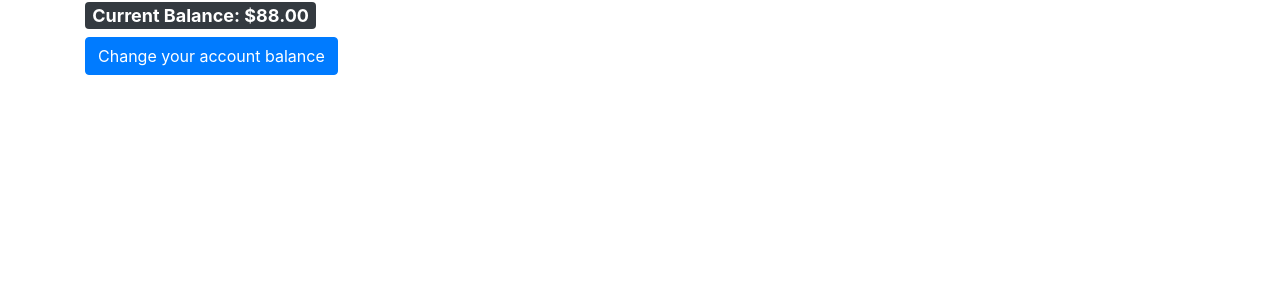
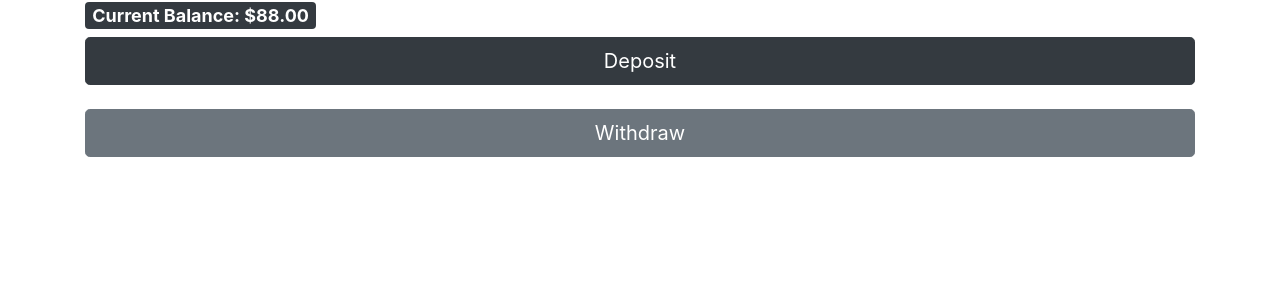
Before and after one commit to bruss425/Python-Local-server, a Flask app: page /account in a window 1280 px wide. Shown: the part 58-358 px from the top of the page. Run offline with Flask 3, Linux system fonts and the light colour scheme; a user stored in the database is signed in; some libraries are stand-ins or nearby versions.

Commit message:
changed /account

```diff
--- a/website/auth.py
+++ b/website/auth.py
@@ -56,7 +56,7 @@ def sign_up():
             flash('Password must be at least 7 characters.', category='error')
         else:
             new_user = User(email=email, first_name=first_name, password=generate_password_hash(
-                password1, method='sha256',balance1 = "0" ))
+                password1, method='sha256'), balance1 = 0)
             db.session.add(new_user)
             db.session.commit()
             login_user(new_user, remember=True)
--- a/website/models.py
+++ b/website/models.py
@@ -16,4 +16,4 @@ class User(db.Model, UserMixin):
     password = db.Column(db.String(150))
     first_name = db.Column(db.String(150))
     notes = db.relationship('Note')
-    balance1 = db.Column(db.String(150))
+    balance1 = db.Column(db.Integer)
--- /dev/null
+++ b/website/templates/account/base.html
@@ -0,0 +1,18 @@
+{% extends "base.html" %} {% block title %}Account{% endblock %} {% block content
+  %}
+  <h4 class= "align-text-bottom">
+      <span class="badge badge-dark">
+          Current Balance: ${{balance}}.00
+      </span>
+    </h4>
+
+
+  <a href="/account/deposit">
+    <button type="button" class="btn btn-dark btn-lg btn-block">Deposit</button>
+  </a>
+  <br />
+  <a href="/account/withdraw">
+    <button type="button" class="btn btn-secondary btn-lg btn-block">Withdraw</button>
+  </a>
+
+  {% endblock %}
--- a/website/templates/account.html
+++ b/website/templates/account/deposit.html
@@ -1,4 +1,4 @@
-{% extends "base.html" %} {% block title %}Account{% endblock %} {% block content
+{% extends "base.html" %} {% block title %}Deposit{% endblock %} {% block content
     %}
     <h4 class= "align-text-bottom">
         <span class="badge badge-dark">
@@ -6,8 +6,8 @@
         </span>
       </h4>
     <form method="POST">
-        <button class="btn btn-primary" type="button" data-toggle="collapse" data-target="#collapseExample" aria-expanded="false" aria-controls="collapseExample">
-            Change your account balance
+        <button class="btn btn-success" type="button" data-toggle="collapse" data-target="#collapseExample" aria-expanded="false" aria-controls="collapseExample">
+            Add money into your account
         </button>
         <br />
         <div class="collapse" id="collapseExample">
--- a/website/views.py
+++ b/website/views.py
@@ -42,16 +42,55 @@ def delete_note():
 
     return jsonify({})
 
-@views.route('/account', methods=['GET', 'POST'])
+@views.route('/account', methods=['GET'])
 @login_required
-def account():
+def account_home():
+    user = User.query.get(current_user.id)
+    balance = user.balance1
+    return render_template("account/base.html", user=current_user, balance = balance)
+
+@views.route('/account/deposit', methods=['GET', 'POST'])
+@login_required
+def deposit():
     global balance
     user = User.query.get(current_user.id)
-    balance = user.balance1
+    balance = (int)(user.balance1)
     if request.method == 'POST':
-        new_balance = (request.form.get('balance'))
-        user.balance1 = new_balance
-        db.session.commit()
-        flash('Your account balance has been changed.', category='success')
-        balance = user.balance1
-    return render_template("account.html", user=current_user, balance = balance)
+        try:
+            new_balance = (int)(request.form.get('balance'))
+        except:
+             flash('Your input was not a number amount.', category='error')
+        else:
+            user.balance1 = new_balance + balance
+            db.session.commit()
+            flash(('You have deposited $' + str(new_balance) + ".00 into your account."), category='success')
+            balance = user.balance1
+
+    return render_template("account/deposit.html", user=current_user, balance = balance)
+
+@views.route('/account/withdraw', methods=['GET','POST'])
+@login_required
+def withdraw():
+    global balance
+    user = User.query.get(current_user.id)
+    balance = (int)(user.balance1)
+    if request.method == 'POST':
+        try:
+            new_balance = (int)(request.form.get('balance'))
+        except:
+             flash('Your input was not a number amount.', category='error')
+        else:
+            if((balance - new_balance) < 0):
+                flash('Your maximum amount to withdraw is $' + str(balance) + '.00', category='error')
+            else:
+                user.balance1 = balance - new_balance
+                db.session.commit()
+                flash(('You have withdrawn $' + str(new_balance) + ".00 from your account."), category='success')
+                balance = user.balance1
+
+    return render_template("account/withdraw.html", user=current_user, balance = balance)
+
+
+
+
+#api is next!
```
Also changed, not shown: website/templates/account/withdraw.html (added, +24 -0 lines), website/templates/base.html (+0 -9 lines), instance/database.db.
